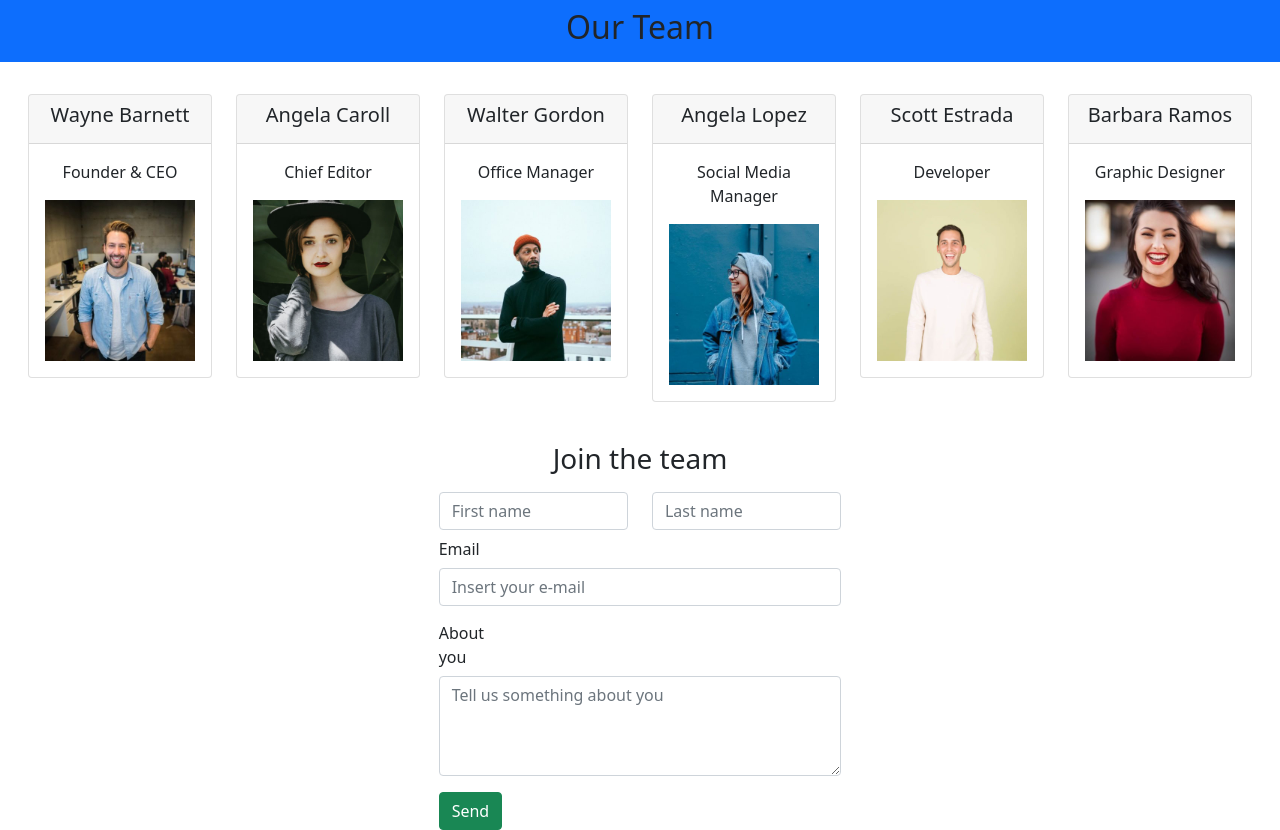
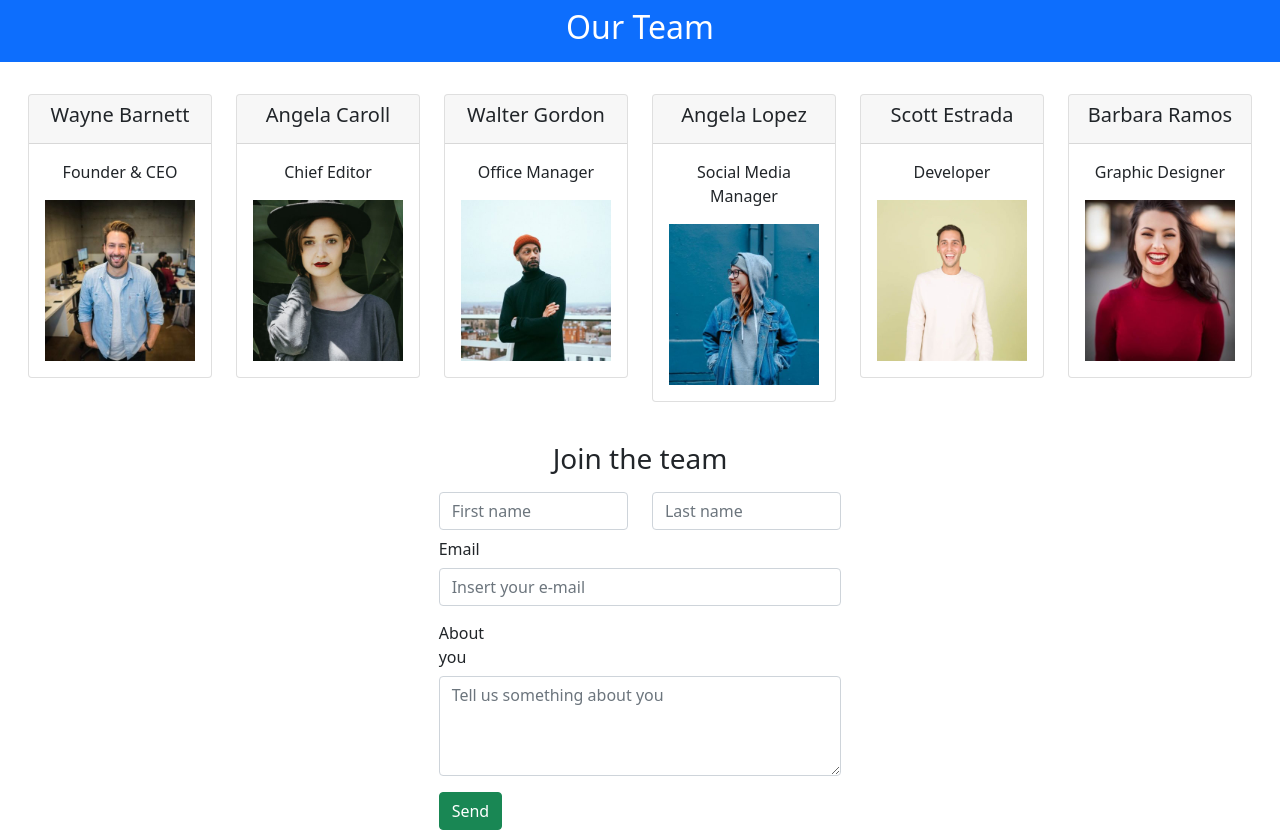
Before and after one commit to LBusnelli27/js-our-team, a plain HTML site: page index.html in a window 1280 px wide. Drawn offline with nearby package versions, Linux system fonts and the light colour scheme.

Commit message:
refactor header

```diff
--- a/index.html
+++ b/index.html
@@ -22,7 +22,7 @@
 <body>
 
     <header class="text-center mb-3 p-2 bg-primary">
-        <h2>Our Team</h2>
+        <h2 class="text-white">Our Team</h2>
     </header>
 
 
```
